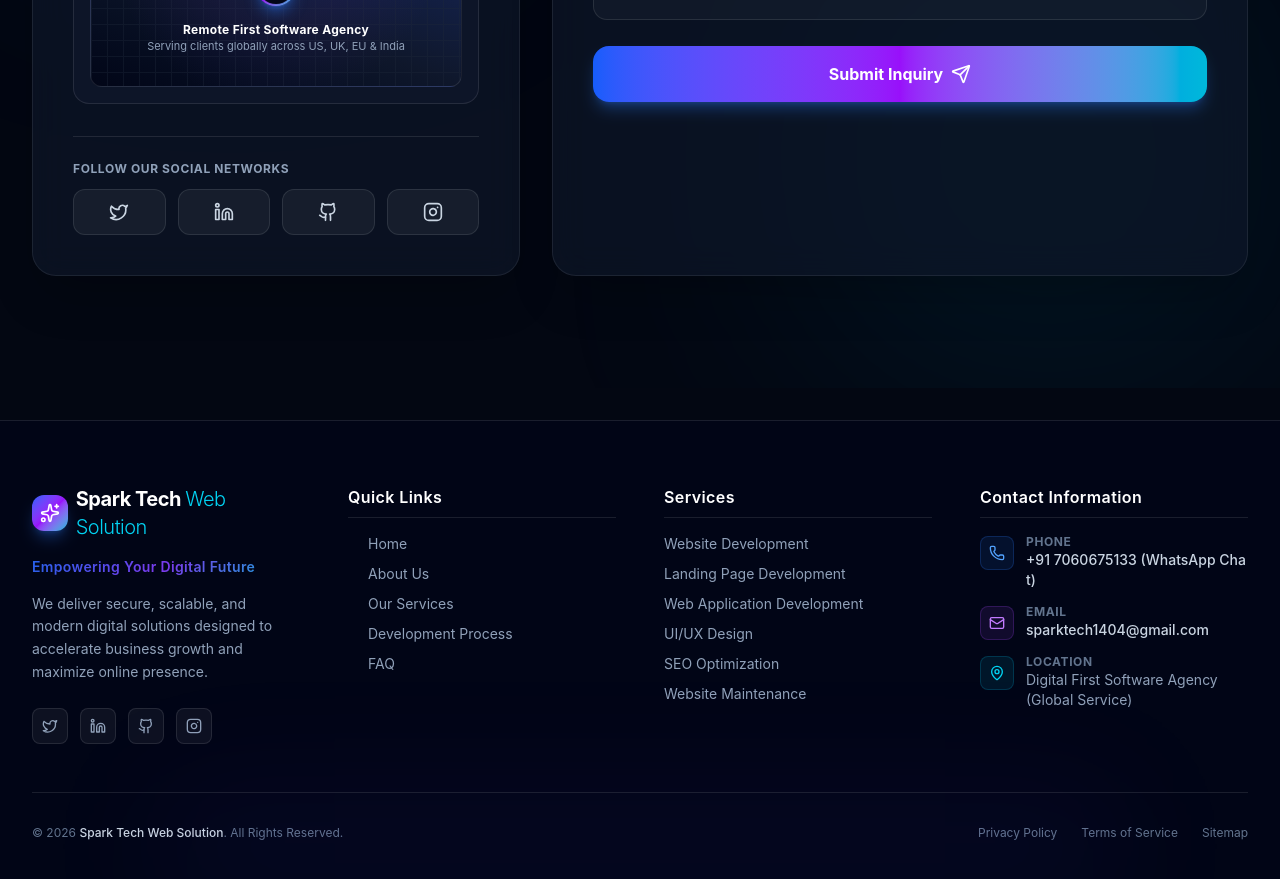
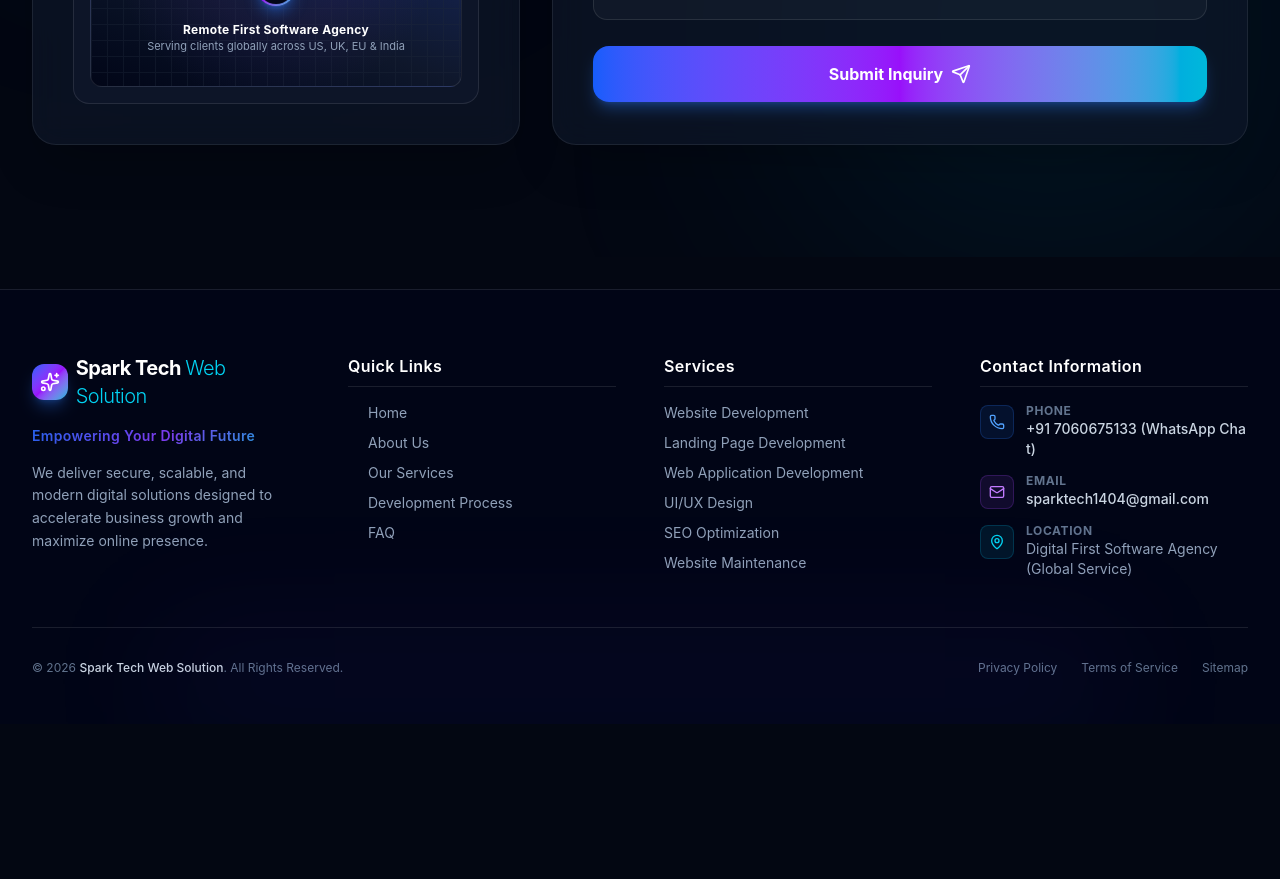
Before and after one commit to SparkTech404/SparkTech404.github.io, a Next.js app: page /contact in a window 1280 px wide. Shown: the part 960-1839 px from the top of the page. After the commit the page ends 1684 px from the top, so only its background shows below. Built offline with nearby package versions, Linux system fonts and the light colour scheme.

Commit message:
Update contact section and footer

```diff
--- a/src/components/contact/ContactSection.tsx
+++ b/src/components/contact/ContactSection.tsx
@@ -230,7 +230,7 @@ export function ContactSection() {
             </div>
 
             {/* Social Media Icons */}
-            <div className="mt-8 pt-6 border-t border-white/10">
+            {/* <div className="mt-8 pt-6 border-t border-white/10">
               <span className="text-xs font-bold text-slate-400 uppercase tracking-wider block mb-3">
                 Follow Our Social Networks
               </span>
@@ -251,7 +251,7 @@ export function ContactSection() {
                   </a>
                 ))}
               </div>
-            </div>
+            </div> */}
           </motion.div>
 
           {/* Right Glass Card: Interactive Contact Form */}
--- a/src/components/footer/Footer.tsx
+++ b/src/components/footer/Footer.tsx
@@ -29,7 +29,7 @@ export function Footer() {
             <p className="text-slate-400 text-sm leading-relaxed">
               We deliver secure, scalable, and modern digital solutions designed to accelerate business growth and maximize online presence.
             </p>
-            <div className="flex items-center gap-3 pt-2">
+            {/* <div className="flex items-center gap-3 pt-2">
               {[
                 { icon: Twitter, label: "Twitter", href: "#" },
                 { icon: Linkedin, label: "LinkedIn", href: "#" },
@@ -45,7 +45,7 @@ export function Footer() {
                   <social.icon className="w-4 h-4" />
                 </a>
               ))}
-            </div>
+            </div> */}
           </div>
 
           {/* Quick Links */}
```
